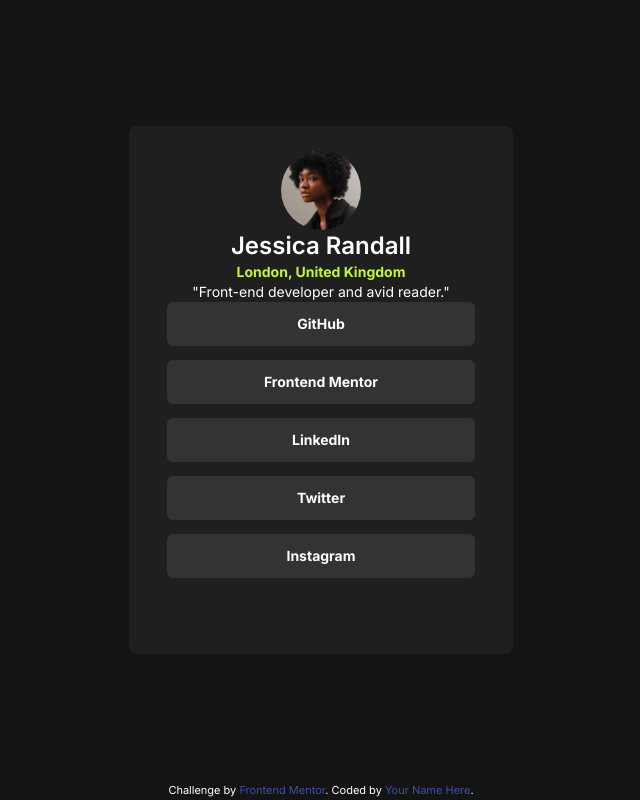
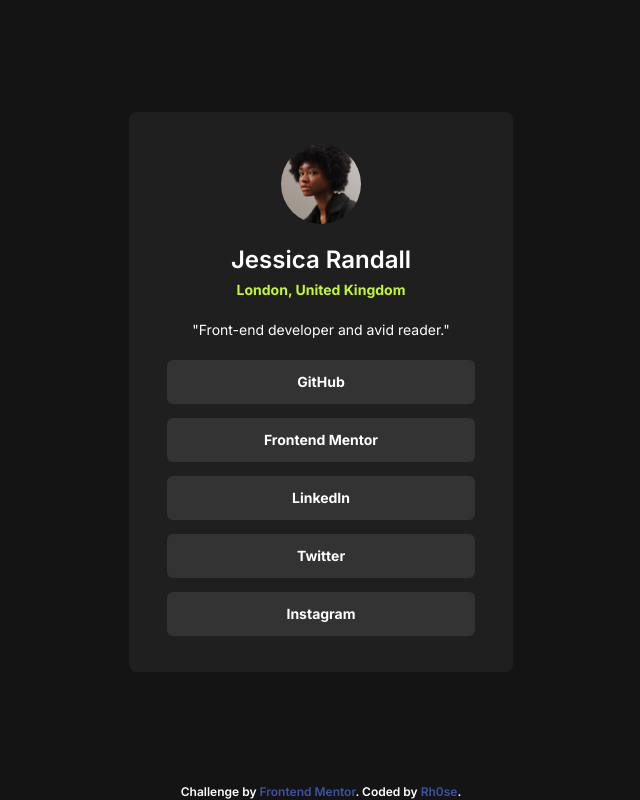
Before and after one commit to rh0se/social-links-profile-main, a website: page src/index.html in a window 1280 px wide. Shown: the whole page, without its empty margins (319-959 px from the left). Drawn offline with Linux system fonts and the light colour scheme.

Commit message:
finishing the project

```diff
--- a/src/index.html
+++ b/src/index.html
@@ -15,47 +15,44 @@
   <title>Frontend Mentor | Social links profile</title>
   <link href="output.css" rel="stylesheet">
   <!-- Feel free to remove these styles or customise in your own stylesheet 👍 -->
-  <style>
-    .attribution {
-      font-size: 11px;
-      text-align: center;
-    }
-
-    .attribution a {
-      color: hsl(228, 45%, 44%);
-    }
-  </style>
 </head>
 
-<body class="bg-grey900 text-white h-screen flex justify-center items-center flex-col font-inter text-center text-sm">
-  <main class="bg-grey800 m-auto rounded-lg py-6">
-    <div class="m-auto h-128 w-80 md:w-96 " >
+<body
+  class="bg-grey900 text-white min-h-screen flex justify-center items-center flex-col font-inter text-center text-sm">
+  <main class="bg-grey800 m-auto rounded-lg  border-box">
+    <div class="m-auto h-128 w-80 md:w-96 pb-3 pt-8">
       <img src="../assets/images/avatar-jessica.jpeg" alt="Jessica-Avatar" class="rounded-full m-auto w-20">
-      <h1 class="text-2xl font-semibold">Jessica Randall</h1>
-  <p class="text-green font-bold">London, United Kingdom</p>
-  <p class="text-sm font-normal">"Front-end developer and avid reader."</p>
+      <h1 class="text-2xl font-semibold mt-5">Jessica Randall</h1>
+      <p class="text-green font-bold mt-1">London, United Kingdom</p>
+      <p class="text-sm font-normal my-5">"Front-end developer and avid reader."</p>
 
-<ul>
-  <li><button class="bg-grey700 w-4/5 text-sm font-bold py-3 rounded-md mb-3.5 cursor-pointer hover:bg-green hover:text-grey800">GitHub</button></li>
-  <li><button class="bg-grey700 w-4/5 text-sm font-bold py-3 rounded-md mb-3.5  hover:bg-green hover:text-grey800">Frontend Mentor</button></li>
-  <li><button class="bg-grey700 w-4/5 text-sm font-bold py-3 rounded-md mb-3.5  hover:bg-green hover:text-grey800">LinkedIn</button></li>
-  <li><button class="bg-grey700 w-4/5 text-sm font-bold py-3 rounded-md mb-3.5  hover:bg-green hover:text-grey800">Twitter</button></li>
-  <li><button class="bg-grey700 w-4/5 text-sm font-bold py-3 rounded-md mb-3.5  hover:bg-green hover:text-grey800">Instagram</button></li>
-</ul>
-
-
-
+      <ul>
+        <li><button
+            class="bg-grey700 w-72 md:w-4/5 text-sm font-bold py-3 rounded-md mb-3.5 cursor-pointer hover:bg-green hover:text-grey800">GitHub</button>
+        </li>
+        <li><button
+            class="bg-grey700 w-72 md:w-4/5 text-sm font-bold py-3 rounded-md mb-3.5  hover:bg-green hover:text-grey800">Frontend
+            Mentor</button></li>
+        <li><button
+            class="bg-grey700 w-72 md:w-4/5 text-sm font-bold py-3 rounded-md mb-3.5  hover:bg-green hover:text-grey800">LinkedIn</button>
+        </li>
+        <li><button
+            class="bg-grey700 w-72 md:w-4/5 text-sm font-bold py-3 rounded-md mb-3.5  hover:bg-green hover:text-grey800">Twitter</button>
+        </li>
+        <li><button
+            class="bg-grey700 w-72 md:w-4/5 text-sm font-bold py-3 rounded-md mb-3.5  hover:bg-green hover:text-grey800">Instagram</button>
+        </li>
+      </ul>
 
 
     </div>
 
   </main>
 
-
-
-  <footer class="attribution">
-    Challenge by <a href="https://www.frontendmentor.io?ref=challenge" target="_blank">Frontend Mentor</a>.
-    Coded by <a href="#">Your Name Here</a>.
+  <footer class="text-xs text-center font-semibold">
+    Challenge by <a class="text-linkColor cursor-pointer hover:text-green"
+      href="https://www.frontendmentor.io?ref=challenge" target="_blank">Frontend Mentor</a>.
+    Coded by <a class="text-linkColor cursor-pointer hover:text-green" href="https://github.com/rh0se">Rh0se</a>.
   </footer>
 </body>
 
--- a/tailwind.config.js
+++ b/tailwind.config.js
@@ -9,7 +9,7 @@
         inter: ['"Inter"', ...defaultTheme.fontFamily.sans]
       },
       spacing: {
-        '128': '30rem',
+        '128': '35rem',
       },
       colors: {
         green: 'hsl(75, 94%, 57%)',
@@ -17,6 +17,7 @@
         grey700: 'hsl(0, 0%, 20%)',
         grey800: 'hsl(0, 0%, 12%)',
         grey900: 'hsl(0, 0%, 8%)',
+        linkColor: 'hsl(228, 45%, 44%)',
       }
     },
   },
```
Also changed, not shown: src/output.css.
